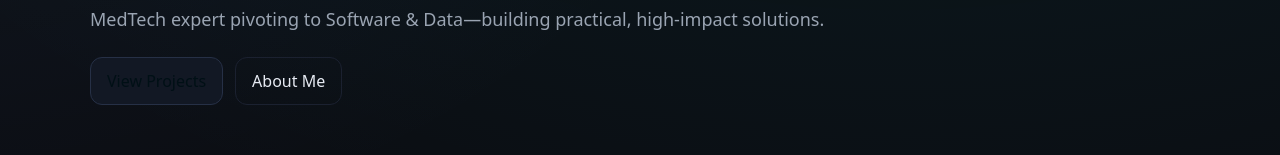
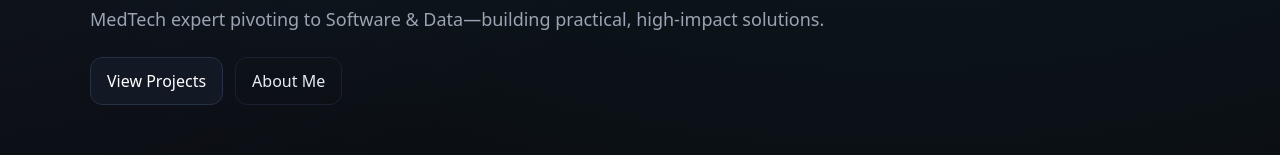
Before and after one commit to romahawk/portfolio-react, a React (Vite) app: page / in a window 1280 px wide. In both pictures the pointer is over the link "View Projects". Shown: the part 410-565 px from the top of the page. Built offline with nearby package versions, Linux system fonts and the light colour scheme.

Commit message:
fixed  button hover

```diff
--- a/src/assets/css/main.css
+++ b/src/assets/css/main.css
@@ -521,3 +521,21 @@ main { padding-top: 72px; }
 /* About + lucide icon tweaks */
 .about__icon { color: var(--brand); margin-right: 8px; }
 .about__bullet-icon { color: var(--brand); margin-right: 10px; }
+
+/* Make primary CTA text white on hover/focus */
+.btn--primary:hover,
+.btn--primary:focus-visible {
+  color: #fff !important;
+}
+
+/* If your button contains inner spans/icons, make them white too */
+.btn--primary:hover *,
+.btn--primary:focus-visible * {
+  color: #fff !important;
+}
+
+/* (Optional) smooth transition for color */
+.btn,
+.btn * {
+  transition: color .2s ease;
+}
```
